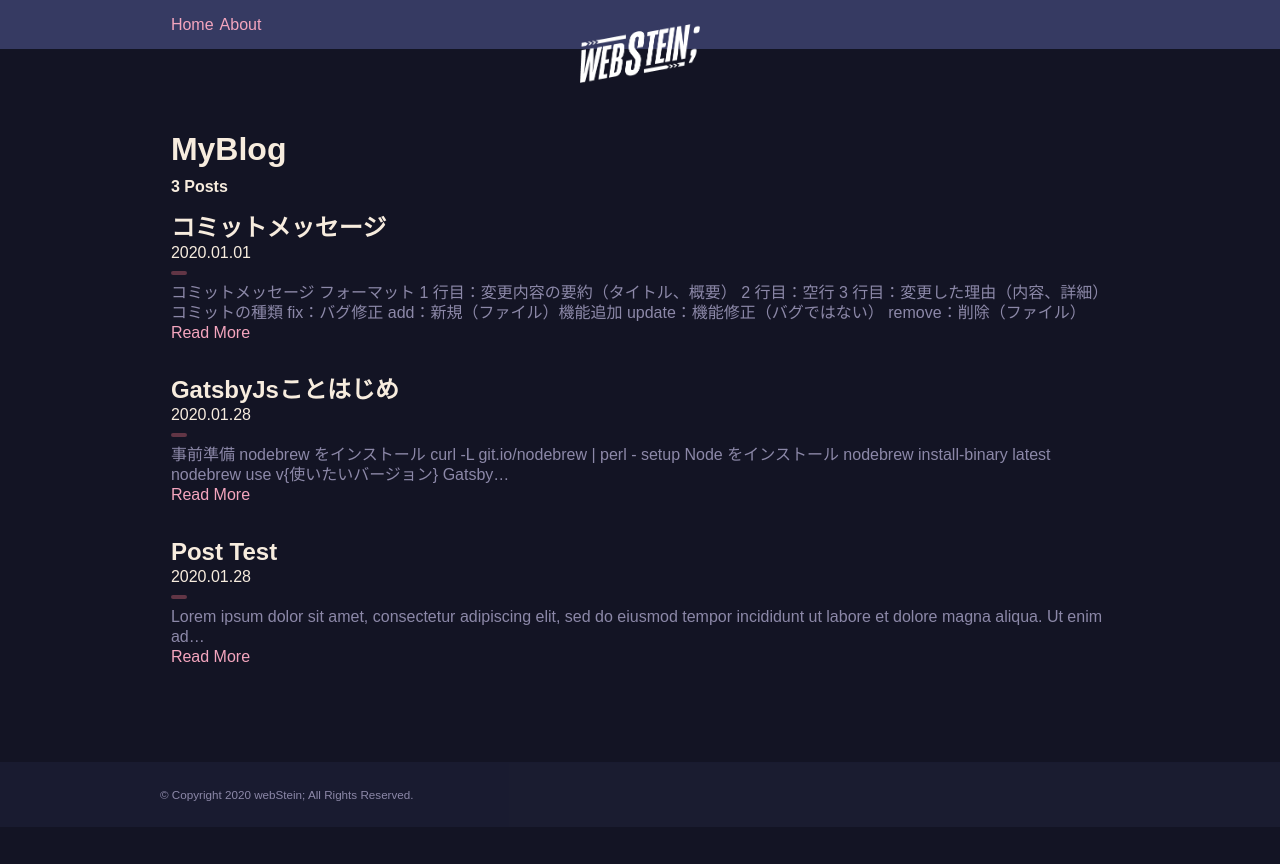
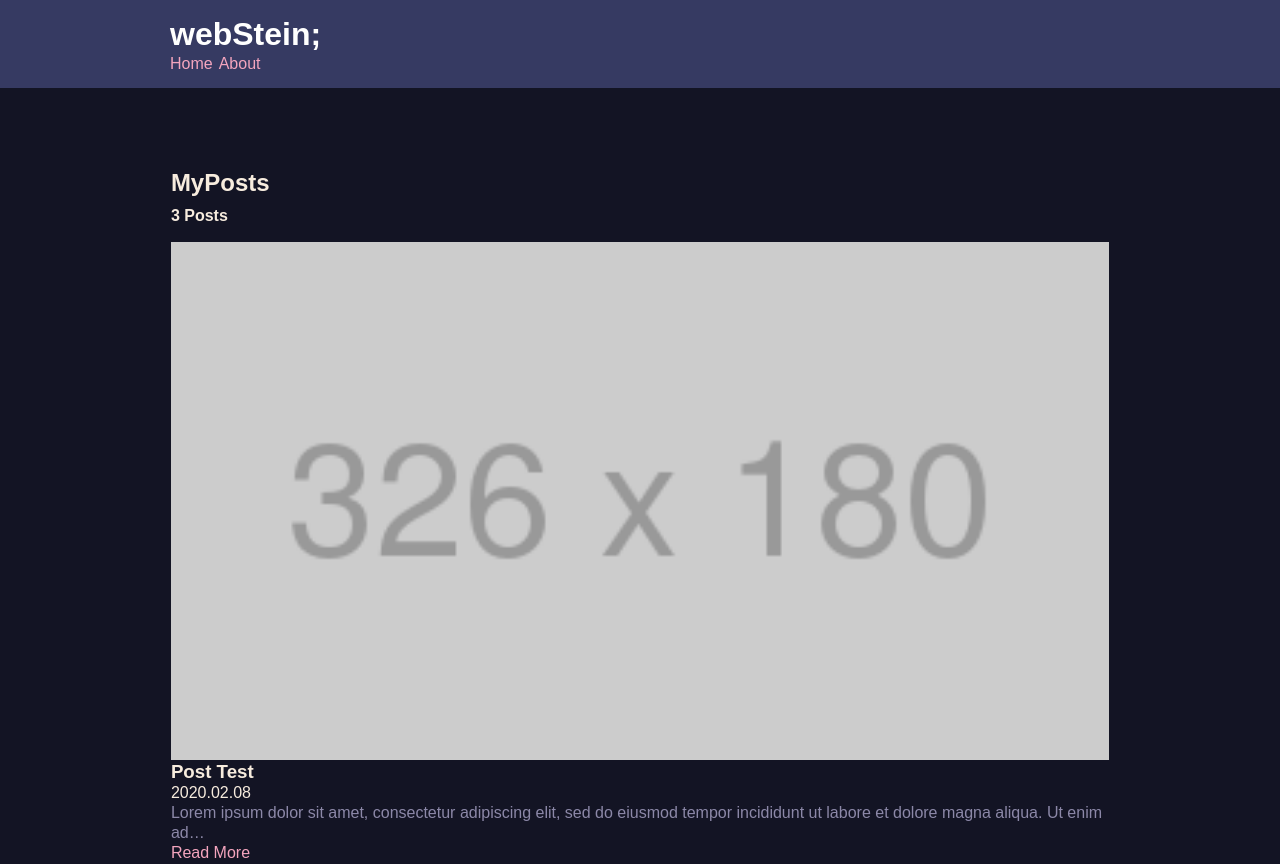
Before and after one commit to IsaacTakuma/webstein, a Gatsby site: page / in a window 1280 px wide. Shown: the top 864 px of the page. Before the commit the page ends 827 px from the top, so only its background shows below. Built offline with nearby package versions, Linux system fonts and the light colour scheme; Gatsby itself is replaced by a stand-in of ours.

Commit message:
[add]カテゴリーとヒーロー画像追加

```diff
--- a/contents/posts/post01/index.md
+++ b/contents/posts/post01/index.md
@@ -2,6 +2,7 @@
 title: "コミットメッセージ"
 date: "2020-01-01"
 category: "tech"
+heroImage: "samune.png"
 ---
 
 ## コミットメッセージ
--- a/contents/posts/post02/index.md
+++ b/contents/posts/post02/index.md
@@ -2,6 +2,7 @@
 title: "GatsbyJsことはじめ"
 date: "2020-01-28"
 category: "Tech"
+heroImage: "samune.png"
 ---
 
 ## 事前準備
--- a/contents/posts/post03/index.md
+++ b/contents/posts/post03/index.md
@@ -1,7 +1,8 @@
 ---
 title: "Post Test"
-date: "2020-01-28"
-category: "neko"
+date: "2020-02-08"
+category: "essay"
+heroImage: "samune.png"
 ---
 
 Lorem ipsum dolor sit amet, consectetur adipiscing elit, sed do eiusmod tempor incididunt ut labore et dolore magna aliqua. Ut enim ad minim veniam, quis nostrud exercitation ullamco laboris nisi ut aliquip ex ea commodo consequat. Duis aute irure dolor in reprehenderit in voluptate velit esse cillum dolore eu fugiat nulla pariatur.
--- a/src/assets/scss/_markdown.scss
+++ b/src/assets/scss/_markdown.scss
@@ -209,7 +209,8 @@
     box-shadow: inset 0 -1px 0 #c6cbd1;
     color: #444d56;
     vertical-align: middle;
-    font: 11px SFMono-Regular, Consolas, Liberation Mono, Menlo, Courier, monospace;
+    font: 11px SFMono-Regular, Consolas, Liberation Mono, Menlo, Courier,
+      monospace;
     line-height: 10px;
   }
   pre {
--- a/src/assets/scss/style.scss
+++ b/src/assets/scss/style.scss
@@ -16,17 +16,8 @@
 
 // ** header
 header {
-  position: relative;
   margin-bottom: 80px;
   background: $on_background;
-  .logo {
-    position: absolute;
-    bottom: 50%;
-    left: 50%;
-    width: 120px;
-    height: auto;
-    transform: translateX(-50%) translateY(100%);
-  }
   nav {
     ul {
       display: flex;
@@ -59,18 +50,6 @@ footer {
   font-size: 1.4rem;
 }
 
-// ** others
-.category-link {
-  display: table;
-  margin: 8px 0;
-  padding: 2px 8px;
-  border-radius: 2px;
-  background: $primary-dark;
-  color: $color-txt;
-  &:not(:last-child) {
-    margin-right: 4px;
-  }
-}
 .excerpt {
   color: $sub-txt;
 }
--- a/src/components/header.js
+++ b/src/components/header.js
@@ -1,7 +1,7 @@
 import { Link } from "gatsby"
 import PropTypes from "prop-types"
 import React from "react"
-import Image from "./image"
+// import Image from "./image"
 
 const Header = ({ siteTitle }) => (
   <header>
@@ -9,9 +9,19 @@ const Header = ({ siteTitle }) => (
       style={{
         margin: `0 auto`,
         maxWidth: 960,
-        padding: `1.45rem 1.0875rem`,
+        padding: `14px 10px`,
       }}
     >
+      <h1>
+        <Link
+          to="/"
+          style={{
+            color: "#ffffff",
+          }}
+        >
+          {siteTitle}
+        </Link>
+      </h1>
       <nav>
         <ul>
           <li>
@@ -23,11 +33,6 @@ const Header = ({ siteTitle }) => (
         </ul>
       </nav>
     </div>
-    <Link to="/" className="logo">
-      <h1>
-        <Image filename="logo.png" alt="webStein;" />
-      </h1>
-    </Link>
   </header>
 )
 
--- /dev/null
+++ b/src/components/heroImage.js
@@ -0,0 +1,37 @@
+import React from "react"
+import { StaticQuery, graphql } from "gatsby"
+import Img from "gatsby-image"
+
+const Image = props => (
+  <StaticQuery
+    query={graphql`
+      query {
+        images: allFile {
+          edges {
+            node {
+              relativePath
+              name
+              childImageSharp {
+                fluid(maxWidth: 326, maxHeight: 180) {
+                  ...GatsbyImageSharpFluid
+                }
+              }
+            }
+          }
+        }
+      }
+    `}
+    render={data => {
+      const image = data.images.edges.find(n => {
+        return n.node.relativePath.includes(props.filename)
+      })
+      if (!image) {
+        return null
+      }
+
+      const imagefluid = image.node.childImageSharp.fluid
+      return <Img alt={props.alt} sizes={imagefluid} />
+    }}
+  />
+)
+export default Image
--- a/src/pages/about.js
+++ b/src/pages/about.js
@@ -7,8 +7,8 @@ import SEO from "../components/seo"
 const AboutPage = () => (
   <Layout>
     <SEO title="about" />
-    <h1>Hi from the about page</h1>
-    <p>Welcome to about</p>
+    <h1>This is about page</h1>
+    <p>Welcome to about page</p>
     <Link to="/">Go back to the home</Link>
   </Layout>
 )
--- a/src/pages/index.js
+++ b/src/pages/index.js
@@ -2,15 +2,14 @@ import React from "react"
 import { Link, graphql } from "gatsby"
 
 import Layout from "../components/layout"
-// import Image from "../components/image"
+import HeroImage from "../components/heroImage"
 import SEO from "../components/seo"
 
 export default ({ data }) => {
   return (
     <Layout>
       <SEO title="Home" />
-      <div>
-        <h1>MyBlog</h1>
+      <h2>MyPosts</h2>
       <h4
         style={{
           margin: "8px 0 16px",
@@ -20,30 +19,30 @@ export default ({ data }) => {
       </h4>
       {data.allMarkdownRemark.edges.map(({ node }) => (
         <article key={node.id}>
-            <h2>{node.frontmatter.title}</h2>
-            <time>{node.frontmatter.date}</time>
-            <Link
-              className="category-link"
-              to={`category/${node.fields.category}/`}
-            >
+          <HeroImage
+            filename={node.frontmatter.heroImage.relativePath}
+          ></HeroImage>
+          <h3>{node.frontmatter.title}</h3>
+          <time style={{ margin: "0 8px 0 0" }}>{node.frontmatter.date}</time>
+          <Link to={`category/${node.fields.category}`}>
             {node.fields.category}
           </Link>
           <p className="excerpt">{node.excerpt}</p>
           <Link to={node.fields.slug}>Read More</Link>
         </article>
       ))}
-      </div>
     </Layout>
   )
 }
 
 export const query = graphql`
   query {
-    allMarkdownRemark {
+    allMarkdownRemark(sort: { fields: frontmatter___date, order: DESC }) {
       totalCount
       edges {
         node {
           id
+          excerpt
           fields {
             slug
             category
@@ -51,8 +50,10 @@ export const query = graphql`
           frontmatter {
             title
             date(formatString: "YYYY.MM.DD")
+            heroImage {
+              relativePath
             }
-          excerpt
+          }
         }
       }
     }
```
Also changed, not shown: src/templates/blog-post.js (+11 -6 lines), src/templates/category.js (+18 -13 lines), contents/images/samune.png (added), contents/posts/post01/samune.png (added), contents/posts/post02/samune.png (added), contents/posts/post03/samune.png (added), src/assets/css/style.css. Lines whose indentation alone changed are shown as unchanged.
